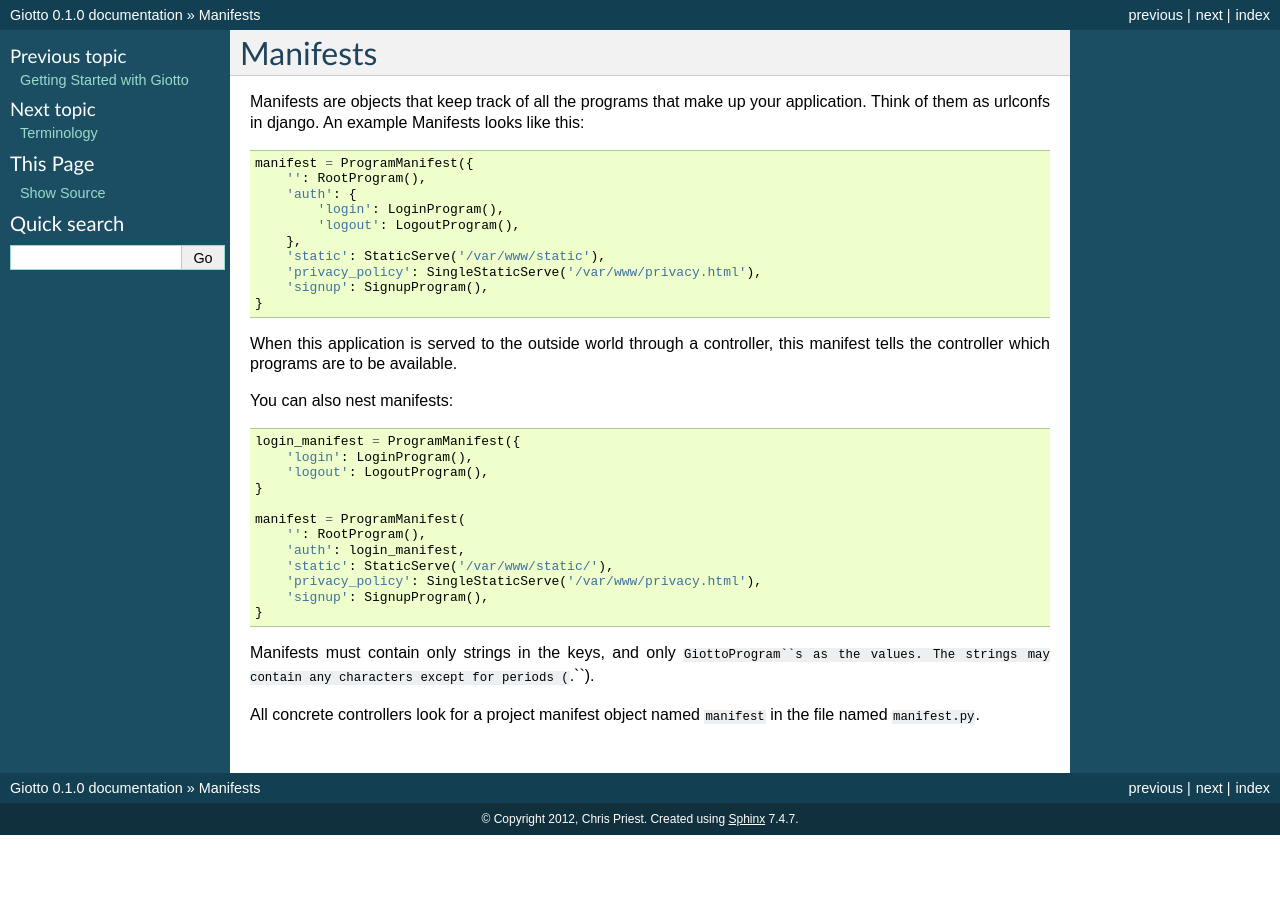
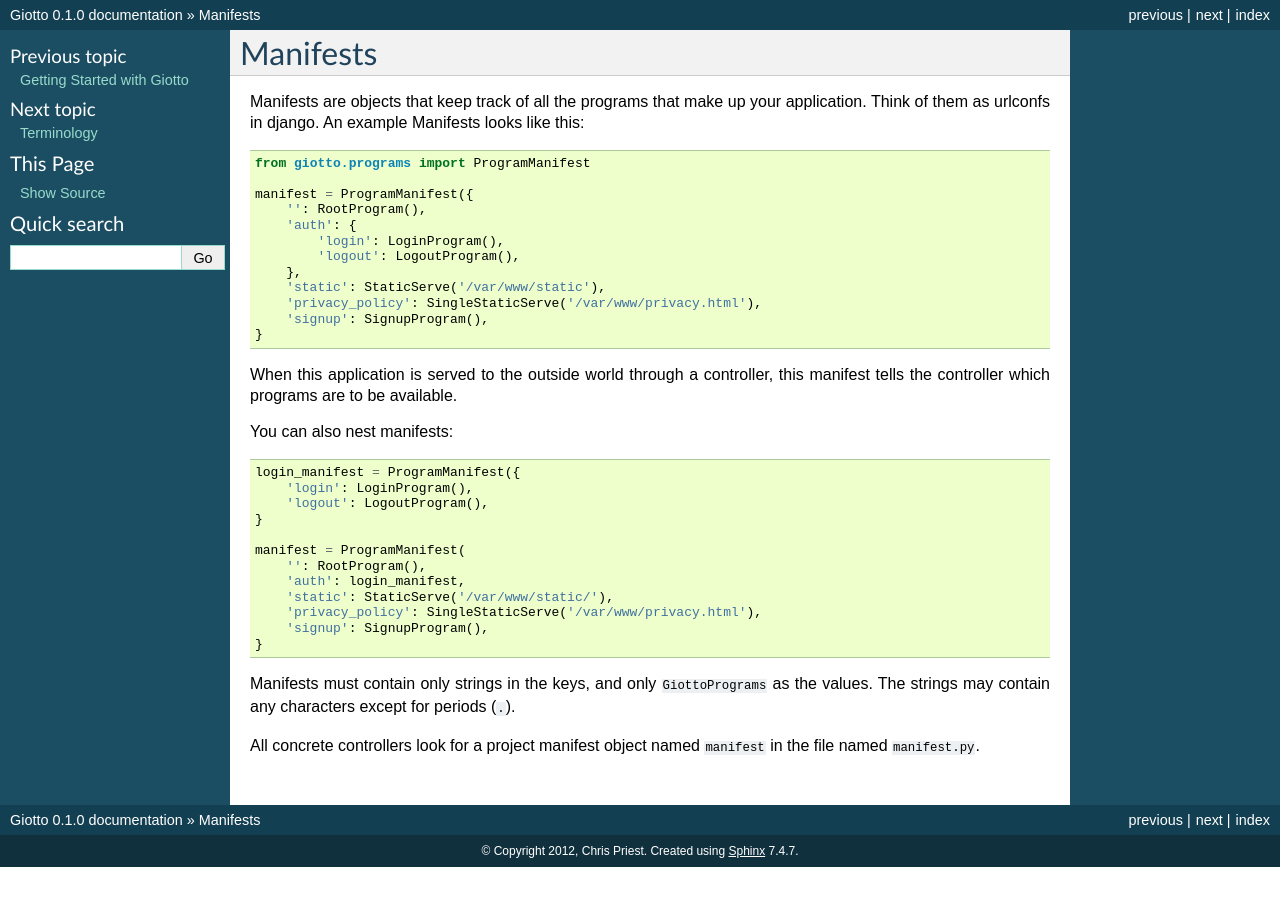
Before and after one commit to priestc/giotto, a Sphinx documentation site: the page built from docs/manifests.rst, in a window 1280 px wide. Built offline with Sphinx 7.4.7, drawn with Linux system fonts in a browser that asks for light colours.

Commit message:
fixed small docs formatting issues

```diff
--- a/docs/built_in_controller_classes.rst
+++ b/docs/built_in_controller_classes.rst
@@ -63,7 +63,7 @@ To invoke your application, run this generated script (called a concrete control
 
     $ ./giotto-irc
 
-Once the bot has been connected to the server, to invoke programs, enter a channel and type the following:
+Once the bot has been connected to the server, to invoke programs, enter a channel and type the following::
 
     !giotto path/to/myprogram
 
--- a/docs/manifests.rst
+++ b/docs/manifests.rst
@@ -7,6 +7,8 @@ Manifests
 Manifests are objects that keep track of all the programs that make up your application.
 Think of them as urlconfs in django.
 An example Manifests looks like this::
+
+    from giotto.programs import ProgramManifest
 
     manifest = ProgramManifest({
         '': RootProgram(),
@@ -37,7 +39,7 @@ You can also nest manifests::
         'signup': SignupProgram(),
     }
 
-Manifests must contain only strings in the keys, and only ``GiottoProgram``s as the values.
+Manifests must contain only strings in the keys, and only ``GiottoPrograms`` as the values.
 The strings may contain any characters except for periods (``.``).
 
 All concrete controllers look for a project manifest object named ``manifest`` in the file named ``manifest.py``.
```
